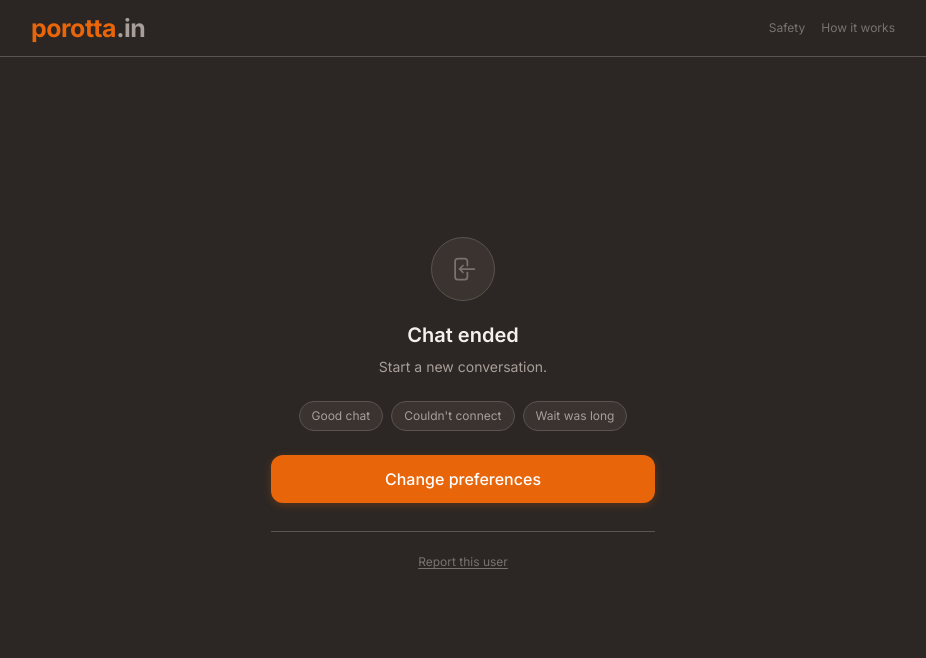
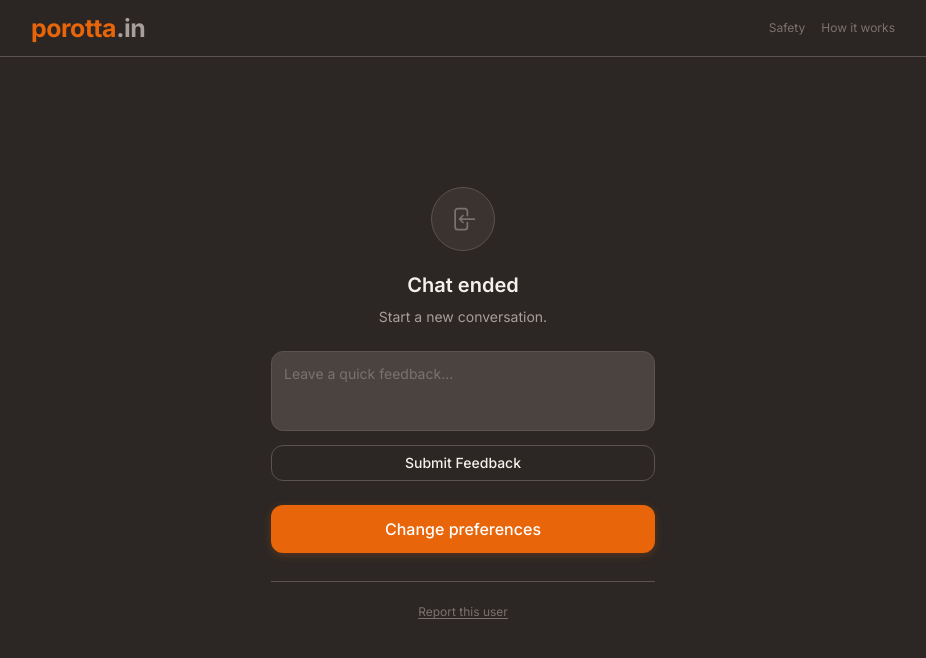
Before and after one commit to muhammedsafeeds-sys/porotta.in, a Next.js app: page /ended/1 in a window 1280 px wide. Shown: the top 658 px of the page, without its empty margins (177-1103 px from the left). Built offline with nearby package versions, Linux system fonts and the light colour scheme.

Commit message:
feat: custom text feedback with admin view auto-deleting after 24h

```diff
--- /dev/null
+++ b/src/app/admin/feedback/page.tsx
@@ -0,0 +1,57 @@
+import React from "react";
+import { createAdminClient } from "@/lib/supabase/admin";
+
+export const revalidate = 0; // Disable caching
+
+export default async function FeedbackAdminPage() {
+  const supabase = createAdminClient();
+
+  // Fetch feedback from the last 24 hours
+  const yesterday = new Date();
+  yesterday.setHours(yesterday.getHours() - 24);
+
+  const { data: feedbacks, error } = await supabase
+    .from("feedback")
+    .select("*")
+    .gte("created_at", yesterday.toISOString())
+    .order("created_at", { ascending: false });
+
+  if (error) {
+    console.error("Error fetching feedback:", error);
+  }
+
+  return (
+    <div className="max-w-4xl mx-auto p-6">
+      <div className="flex items-center justify-between mb-8">
+        <div>
+          <h1 className="text-2xl font-bold text-text">User Feedback</h1>
+          <p className="text-text-muted mt-1">
+            Recent feedback submitted in the last 24 hours (auto-deleted from view).
+          </p>
+        </div>
+      </div>
+
+      {!feedbacks || feedbacks.length === 0 ? (
+        <div className="p-8 text-center bg-surface-1 border border-border rounded-xl">
+          <p className="text-text-secondary">No feedback submitted in the last 24 hours.</p>
+        </div>
+      ) : (
+        <div className="grid gap-4">
+          {feedbacks.map((fb) => (
+            <div key={fb.id} className="p-5 bg-surface-1 border border-border rounded-xl flex flex-col gap-3">
+              <div className="flex justify-between items-start gap-4">
+                <p className="text-text whitespace-pre-wrap flex-1">{fb.message}</p>
+                <span className="text-xs text-text-muted whitespace-nowrap bg-surface-2 px-2 py-1 rounded">
+                  {new Date(fb.created_at).toLocaleString()}
+                </span>
+              </div>
+              <div className="text-xs text-text-muted font-mono bg-bg p-2 rounded truncate">
+                Session: {fb.session_id} • Room: {fb.room_id || "Unknown"}
+              </div>
+            </div>
+          ))}
+        </div>
+      )}
+    </div>
+  );
+}
--- a/src/app/admin/layout.tsx
+++ b/src/app/admin/layout.tsx
@@ -8,6 +8,7 @@ import Wordmark from "@/components/layout/Wordmark";
 const NAV_ITEMS = [
   { href: "/admin/live", label: "Live Ops", icon: "🔴" },
   { href: "/admin/bot", label: "Bot Control", icon: "🤖" },
+  { href: "/admin/feedback", label: "Feedback", icon: "📝" },
 ];
 
 export default function AdminLayout({ children }: { children: React.ReactNode }) {
--- /dev/null
+++ b/src/app/api/feedback/route.ts
@@ -0,0 +1,29 @@
+import { createClient } from "@/lib/supabase/server";
+
+export async function POST(req: Request) {
+  try {
+    const { roomId, sessionId, message } = await req.json();
+
+    if (!message || message.trim().length === 0) {
+      return Response.json({ error: "Message is required" }, { status: 400 });
+    }
+
+    const supabase = createClient();
+
+    const { error } = await supabase.from("feedback").insert({
+      room_id: roomId,
+      session_id: sessionId,
+      message: message.trim()
+    });
+
+    if (error) {
+      console.error("[Feedback API] Error inserting feedback:", error);
+      return Response.json({ error: "Failed to submit feedback" }, { status: 500 });
+    }
+
+    return Response.json({ success: true });
+  } catch (err: any) {
+    console.error("[Feedback API] Unexpected error:", err);
+    return Response.json({ error: "Internal server error" }, { status: 500 });
+  }
+}
--- a/src/app/ended/[roomId]/page.tsx
+++ b/src/app/ended/[roomId]/page.tsx
@@ -88,35 +88,50 @@ export default function EndedPage() {
             <p className="text-text-secondary text-sm mb-6">Start a new conversation.</p>
           )}
 
-          {/* Feedback chips */}
+          {/* Feedback Box */}
           {!feedbackGiven && (
-            <div className="flex flex-wrap justify-center gap-2 mb-6">
-              {["Good chat", "Couldn't connect", "Wait was long"].map((fb) => (
-                <button
-                  key={fb}
-                  onClick={async () => {
-                    setFeedbackGiven(fb);
-                    const supabase = createClient();
+            <div className="mb-6">
+              <textarea
+                placeholder="Leave a quick feedback..."
+                className="w-full bg-surface-2 border border-border rounded-xl p-3 text-sm text-text placeholder-text-muted resize-none focus:outline-none focus:border-primary/50 transition-colors h-20"
+                maxLength={500}
+                onKeyDown={(e) => {
+                  if (e.key === "Enter" && !e.shiftKey) {
+                    e.preventDefault();
+                    const form = e.currentTarget.closest("form");
+                    if (form) form.requestSubmit();
+                  }
+                }}
+                name="feedbackMessage"
+                id="feedbackMessage"
+              />
+              <Button
+                size="sm"
+                variant="secondary"
+                className="mt-2 w-full"
+                onClick={async () => {
+                  const el = document.getElementById("feedbackMessage") as HTMLTextAreaElement;
+                  if (!el || !el.value.trim()) return;
 
-                    // Identify if we are session_a or session_b
-                    const { data: room } = await supabase.from("chat_rooms").select("session_a, session_b").eq("id", roomId).single();
-                    if (room) {
-                      const isSessionA = room.session_a === sessionId;
-                      await supabase.from("chat_rooms")
-                        .update(isSessionA ? { feedback_a: fb } : { feedback_b: fb })
-                        .eq("id", roomId);
-                    }
-                  }}
-                  className="px-3 py-1.5 bg-surface-1 border border-border rounded-full text-xs text-text-secondary hover:text-text hover:border-primary/40 transition-all cursor-pointer"
-                >
-                  {fb}
-                </button>
-              ))}
+                  setFeedbackGiven("Sent");
+                  await fetch("/api/feedback", {
+                    method: "POST",
+                    headers: { "Content-Type": "application/json" },
+                    body: JSON.stringify({
+                      roomId,
+                      sessionId,
+                      message: el.value.trim()
+                    })
+                  });
+                }}
+              >
+                Submit Feedback
+              </Button>
             </div>
           )}
           {feedbackGiven && (
-            <p className="text-xs text-text-muted mb-6 animate-fade-in">
-              Thanks for the feedback ✓
+            <p className="text-sm text-success mb-6 animate-fade-in font-medium">
+              Thank you for your feedback!
             </p>
           )}
 
```
Also changed, not shown: 1 other file (tests, documents, lock files or other folders).
